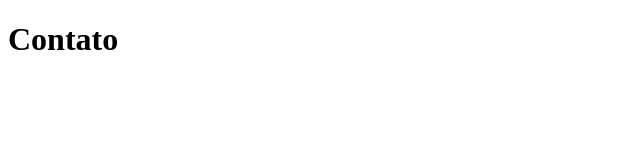
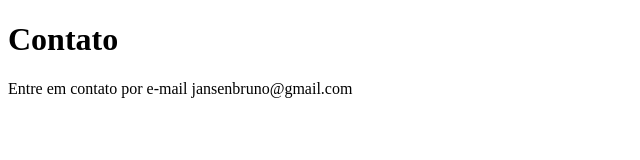
Before and after one commit to jan100br/sistema-de-cadastro, a plain HTML site: page contato.html in a window 1280 px wide. Shown: the whole page, without its empty margins (0-640 px from the left). Drawn offline with Linux system fonts and the light colour scheme.

Commit message:
adicionando e-mail de contato

```diff
--- a/contato.html
+++ b/contato.html
@@ -8,5 +8,6 @@
 </head>
 <body>
     <h1>Contato</h1>
+    <p>Entre em contato por e-mail jansenbruno@gmail.com</p>
 </body>
 </html>
```
